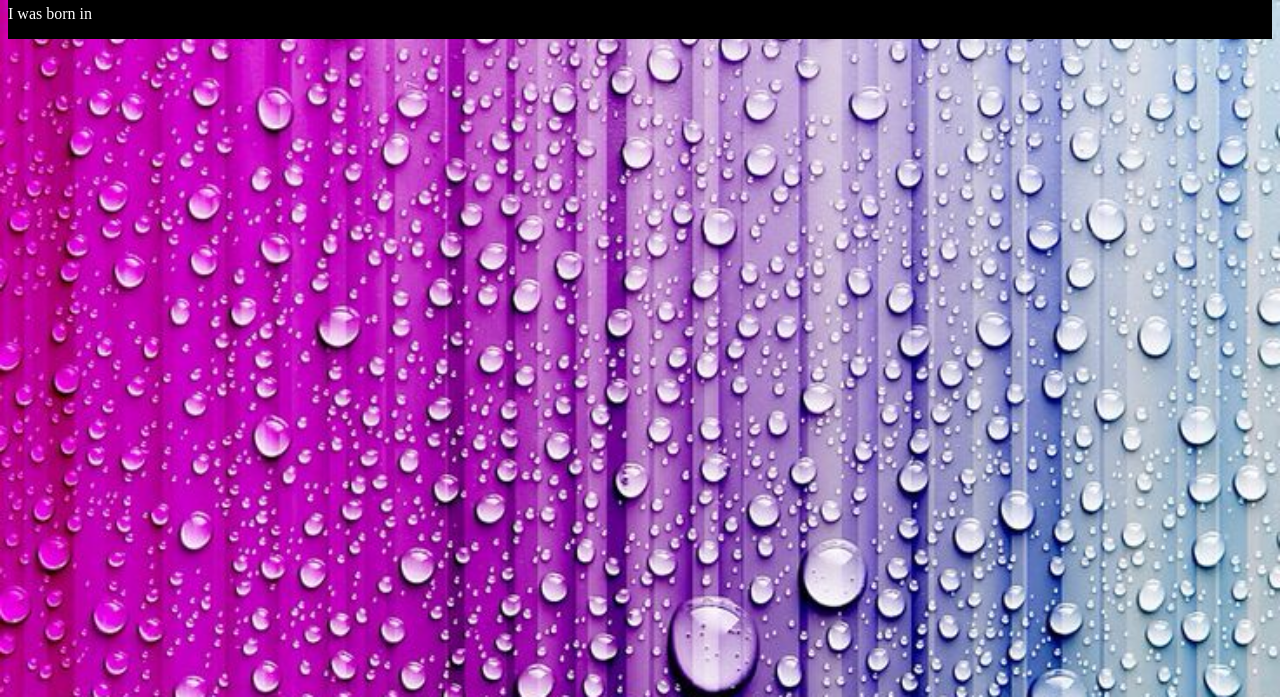
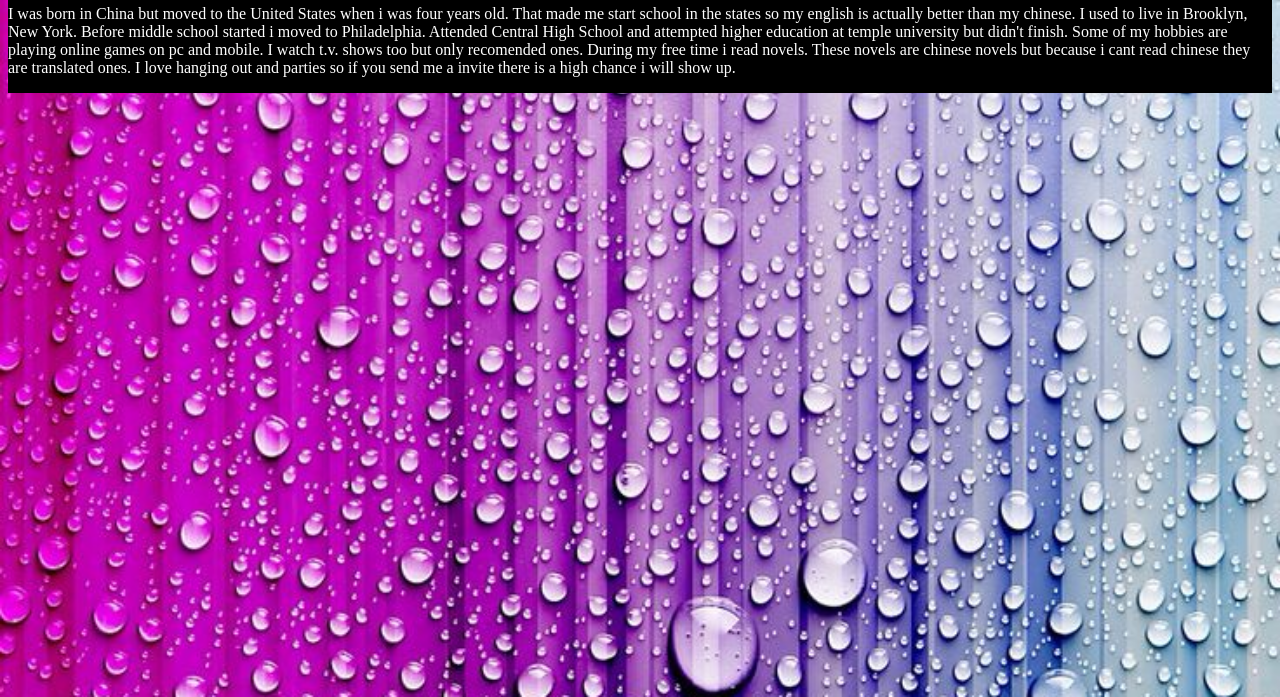
Before and after one commit to mhzhou95/My-First-Website, a plain HTML site: page aboutme.html in a window 1280 px wide. Shown: the part 103-800 px from the top of the page. Drawn offline with Linux system fonts and the light colour scheme.

Commit message:
changes made

```diff
--- a/aboutme.html
+++ b/aboutme.html
@@ -14,7 +14,7 @@
 	</nav>
 	<h1 id="header">About Me!</h1>
 	<div class="div">
-		<p><span style="color: white"> I was born in</span></p>
+		<p><span style="color: white"> I was born in China but moved to the United States when i was four years old. That made me start school in the states so my english is actually better than my chinese. I used to live in Brooklyn, New York. Before middle school started i moved to Philadelphia. Attended Central High School and attempted higher education at temple university but didn't finish. Some of my hobbies are playing online games on pc and mobile. I watch t.v. shows too but only recomended ones. During my free time i read novels. These novels are chinese novels but because i cant read chinese they are translated ones. I love hanging out and parties so if you send me a invite there is a high chance i will show up.</span></p>
 	</div>
 
 </body>
```
